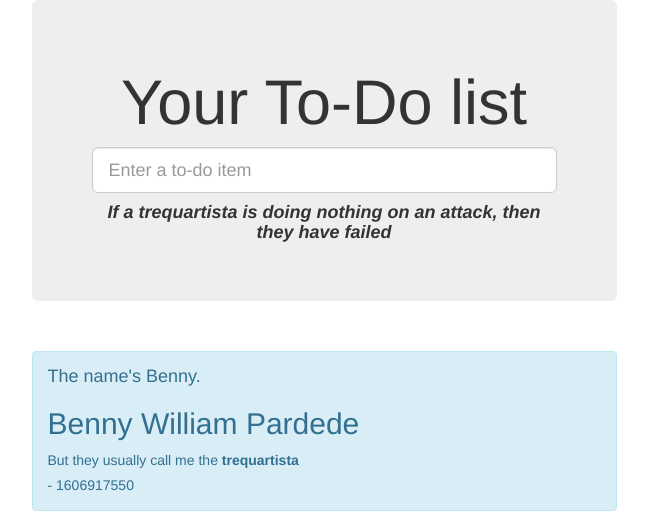
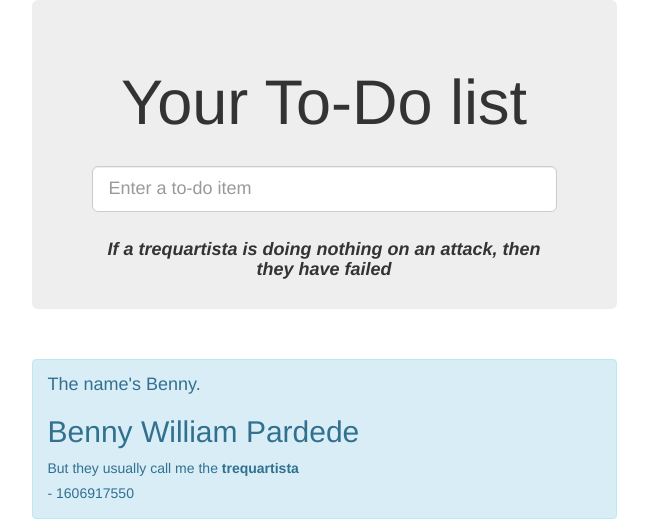
Before and after one commit to bendknee/SQA_Lab, a Django app: page / in a window 1280 px wide. Shown: the top 520 px of the page, without its empty margins (316-964 px from the left). Run offline with Django 3.2, Linux system fonts and the light colour scheme; data that the repository does not hold is empty; some libraries are stand-ins or nearby versions.

Commit message:
[GREEN] Added two customized css. One broken and one proper css

```diff
--- a/functional_tests/tests.py
+++ b/functional_tests/tests.py
@@ -39,6 +39,11 @@ class HomePageTest(StaticLiveServerTestCase):
             512,
             delta=10
         )
+
+        # He also notices the motivational comment which is proportionally placed in the middle
+        comment = self.browser.find_element_by_id('motivation_comment')
+        self.assertAlmostEqual(comment.size['width'], inputbox.size['width'], delta=5)
+
         # He starts a new list and sees the table is nicely centered there too
         inputbox.send_keys('testing')
         inputbox.send_keys(Keys.ENTER)
--- /dev/null
+++ b/lists/static/proper.css
@@ -0,0 +1,8 @@
+#id_new_item {
+    margin-top: 3ex;
+}
+
+#motivation_comment {
+    margin-top: 3ex;
+    margin-bottom: -2ex;
+}
--- a/lists/templates/home.html
+++ b/lists/templates/home.html
@@ -6,6 +6,7 @@
     <meta name="viewport" content="width=device-width, initial-scale=1">
     <title>Homepage</title>
     <link href="/static/bootstrap/css/bootstrap.min.css" rel="stylesheet">
+    <link href="/static/proper.css" rel="stylesheet">
   </head>
 
     <body>
```
Also changed, not shown: lists/static/broken.css (added, +11 -0 lines).
